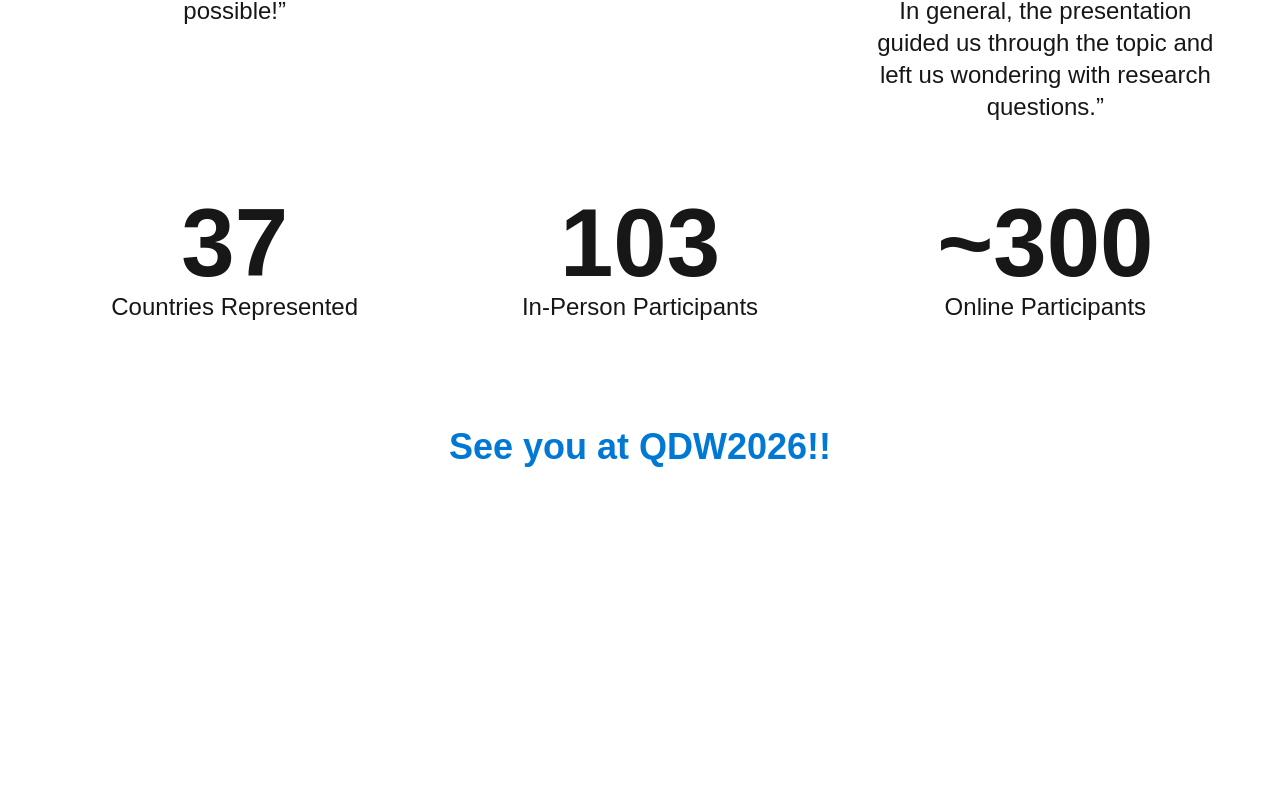
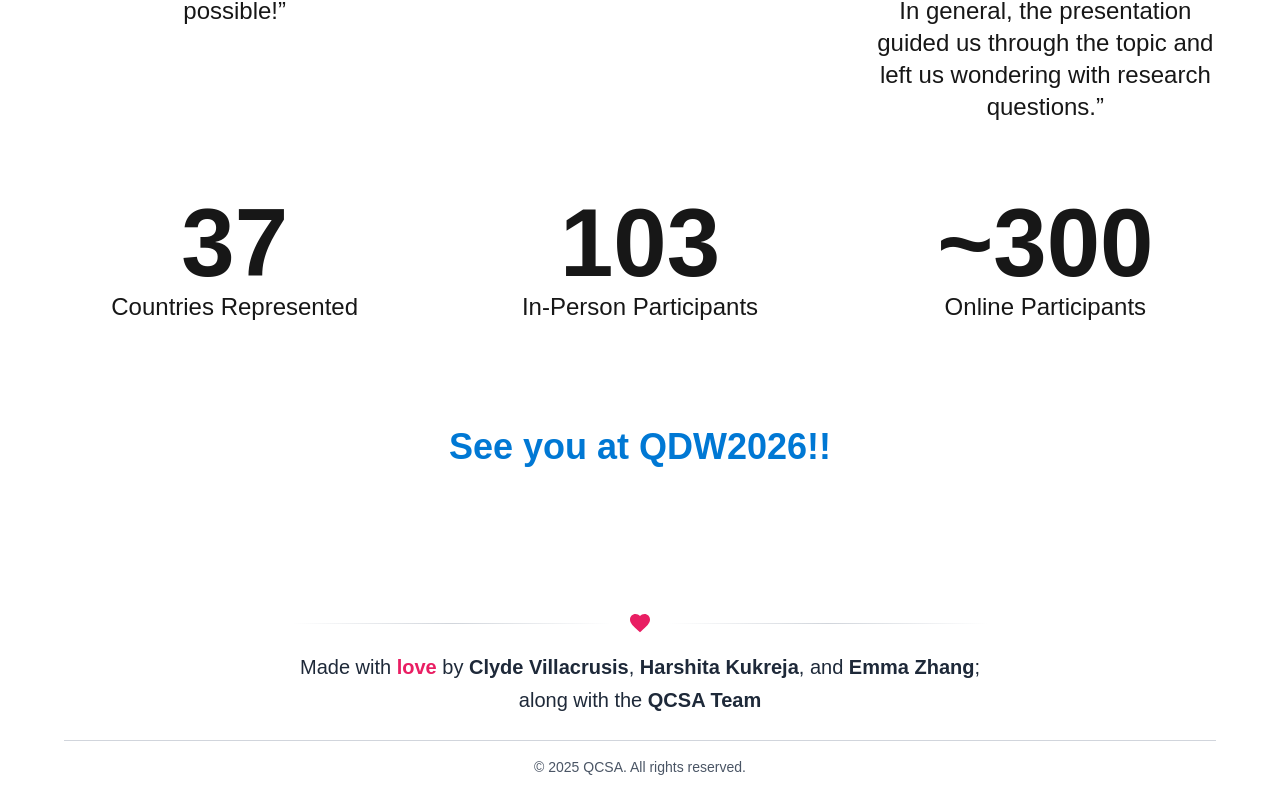
Before and after one commit to qcsa-at-ucla/qcsa, a Next.js app: page / in a window 1280 px wide. Shown: the part 2597-3406 px from the top of the page. Before the commit the page ends 3176 px from the top, so only its background shows below. Built offline with nearby package versions, Linux system fonts and the light colour scheme.

Commit message:
added footer

```diff
--- /dev/null
+++ b/src/app/Components/footer.tsx
@@ -0,0 +1,41 @@
+import React from 'react';
+
+const Footer = () => {  return (
+    <footer className="bg-white text-black py-8 px-4">
+      <div className="max-w-6xl mx-auto">
+        <div className="text-center">
+          <div className="flex items-center justify-center mb-4">
+            <div className="h-px bg-gradient-to-r from-transparent via-gray-300 to-transparent flex-1 max-w-xs"></div>
+            <div className="px-4">
+              <svg className="w-6 h-6" fill="#E91E63" viewBox="0 0 24 24">
+                <path d="M12 21.35l-1.45-1.32C5.4 15.36 2 12.28 2 8.5 2 5.42 4.42 3 7.5 3c1.74 0 3.41.81 4.5 2.09C13.09 3.81 14.76 3 16.5 3 19.58 3 22 5.42 22 8.5c0 3.78-3.4 6.86-8.55 11.54L12 21.35z"/>
+              </svg>
+            </div>
+             <div className="h-px bg-gradient-to-r from-transparent via-gray-300 to-transparent flex-1 max-w-xs"></div>
+          </div>
+
+          <p className="text-lg md:text-xl font-medium text-gray-800 leading-relaxed">
+            Made with{' '}
+            <span className="font-semibold" style={{ color: '#E91E63' }}>love</span>{' '}
+            by{' '}
+            <span className="text-gray-800 font-semibold">Clyde Villacrusis</span>,{' '}
+            <span className="text-gray-800 font-semibold">Harshita Kukreja</span>, and{' '}
+            <span className="text-gray-800 font-semibold">Emma Zhang</span>;
+            <br className="hidden sm:block" />
+            <span className="sm:inline block mt-1">
+              along with the{' '}
+              <span className="text-gray-800 font-bold">QCSA Team</span>
+            </span>
+          </p>
+            <div className="mt-6 pt-4 border-t border-gray-300">
+            <p className="text-sm text-gray-600">
+              © {new Date().getFullYear()} QCSA. All rights reserved.
+            </p>
+          </div>
+        </div>
+      </div>
+    </footer>
+  );
+};
+
+export default Footer;
--- a/src/app/page.tsx
+++ b/src/app/page.tsx
@@ -3,6 +3,7 @@ import TestimonialsAndStats from "./Components/TestimonialsAndStats";
 import PageHead from "./Components/PageHead";
 import ThankYouPage from "./Components/thank-you-page";
 import BetweenPage from "./Components/between-page";
+import Footer from "./Components/footer";
 
 export default function Home() {
   return (
@@ -11,6 +12,7 @@ export default function Home() {
       <BetweenPage />
       <ThankYouPage />
       <TestimonialsAndStats />
+      <Footer />
     </div>
   );
 }
```
